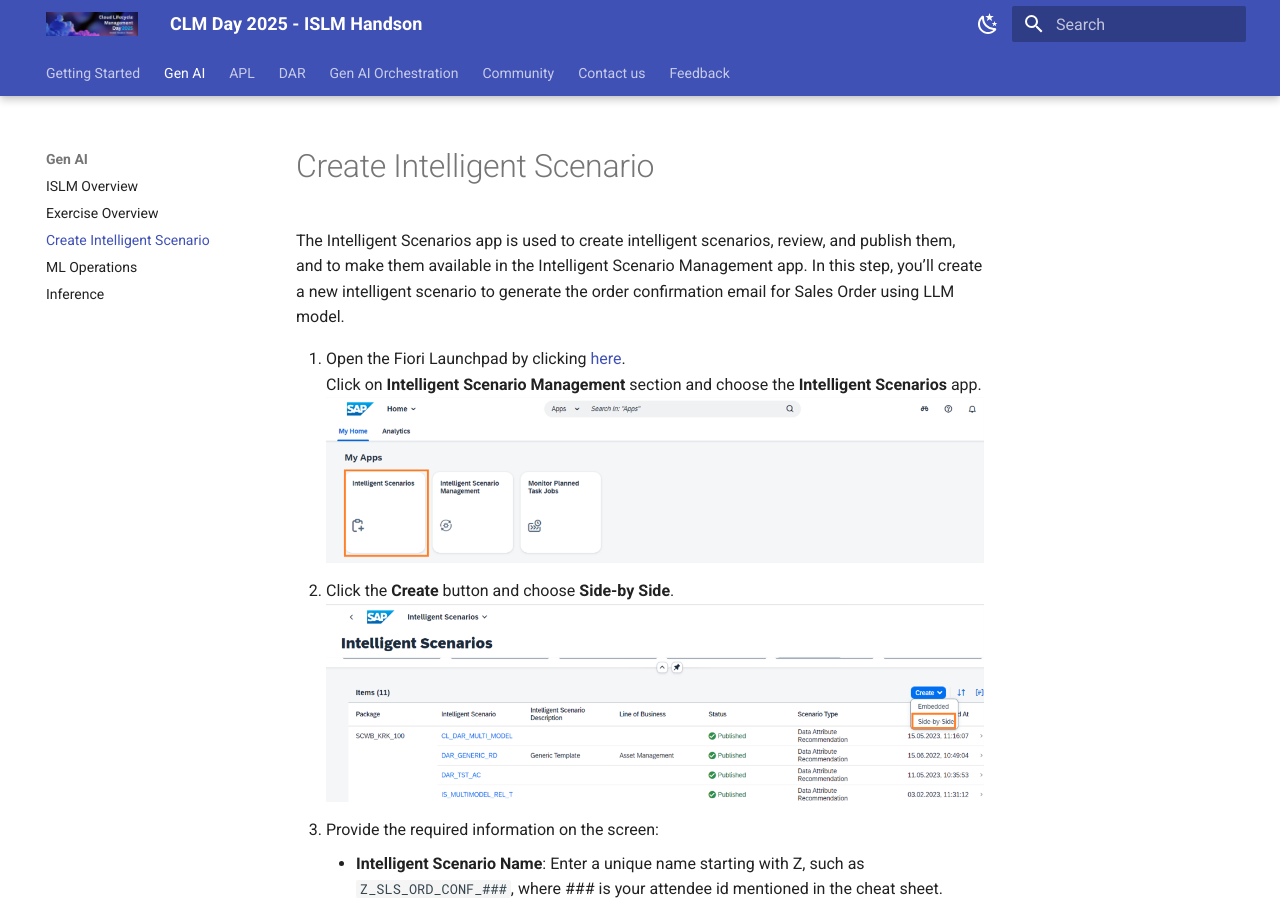
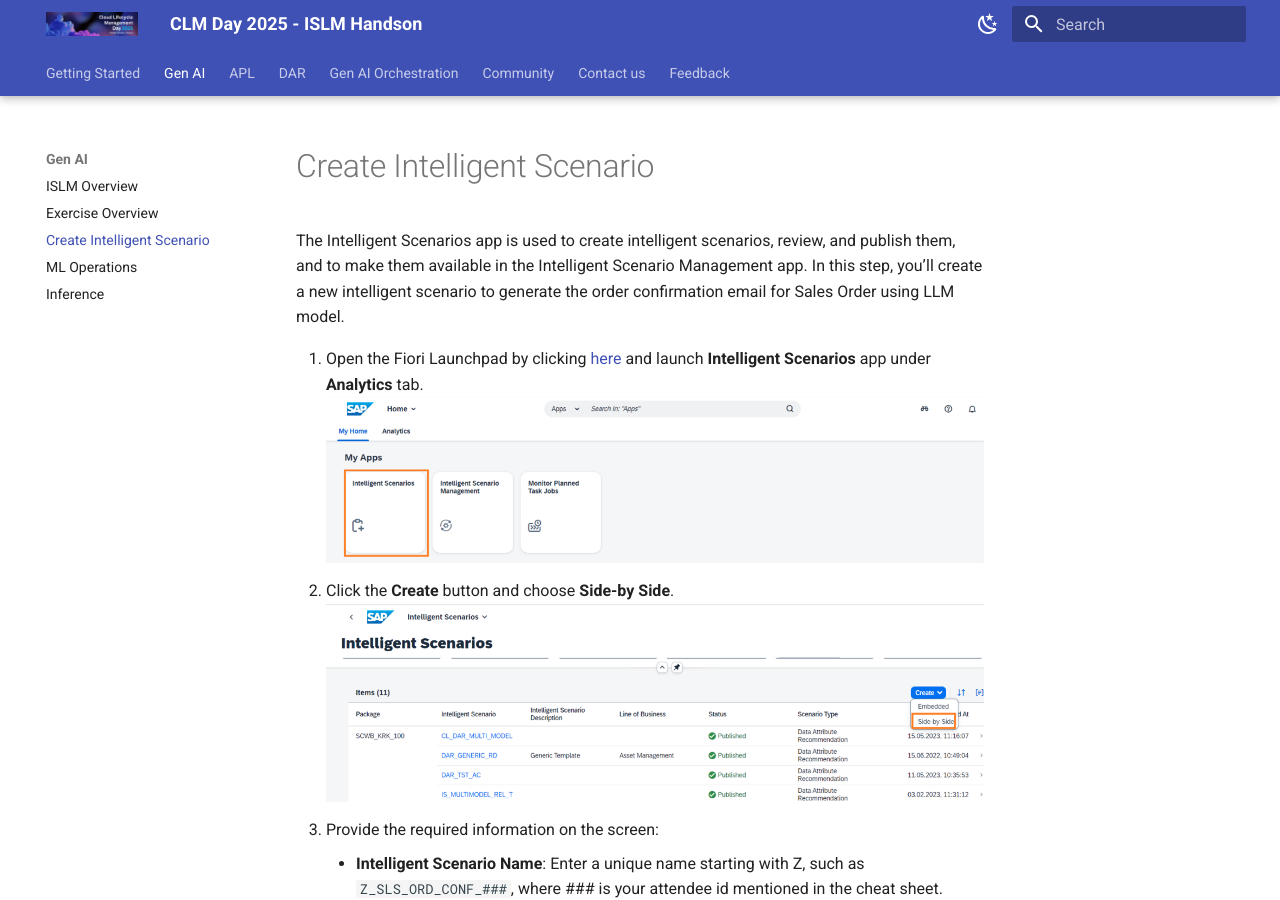
Before and after one commit to SAP-CLM-SL/ISLM, an MkDocs documentation site: the page built from docs/ISLM_with_SAPGenAI/createandpublish.md, in a window 1280 px wide and 900 px high. Built offline with MkDocs 1.6.1 and Material for MkDocs 9.7.7, drawn with Linux system fonts in a browser that asks for light colours.

Commit message:
Update createandpublish.md

```diff
--- a/docs/ISLM_with_SAPGenAI/createandpublish.md
+++ b/docs/ISLM_with_SAPGenAI/createandpublish.md
@@ -3,7 +3,7 @@
 The Intelligent Scenarios app is used to create intelligent scenarios, review, and publish them, and to make them available in the Intelligent Scenario Management app.
 In this step, you’ll create a new intelligent scenario to generate the order confirmation email for Sales Order using LLM model.
 
-1. Open the Fiori Launchpad by clicking [here](https://18.214.3.29:44301/sap/bc/ui5_ui5/ui2/ushell/shells/abap/FioriLaunchpad.html?sap-client=100&sap-language=EN#Shell-home).<br/>Click on **Intelligent Scenario Management** section and choose the **Intelligent Scenarios** app.
+1. Open the Fiori Launchpad by clicking [here](https://44.219.212.100:44301/sap/bc/ui5_ui5/ui2/ushell/shells/abap/FioriLaunchpad.html#Shell-home) and launch **Intelligent Scenarios** app under **Analytics** tab.
 ![](./images/IntelligentScenariosApp.png)
 2. Click the **Create** button and choose **Side-by Side**.
 ![](./images/CreateSBS.png)
```
